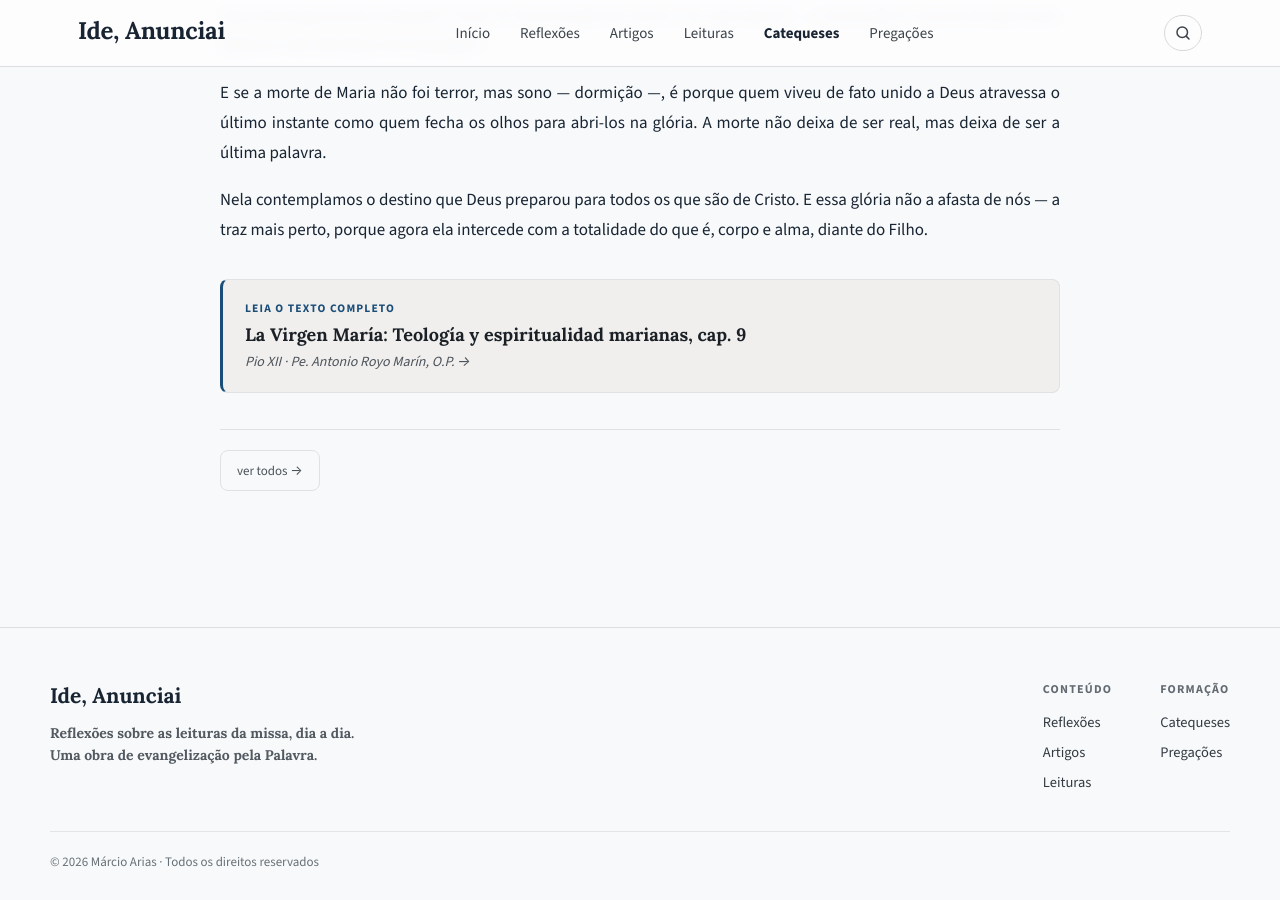
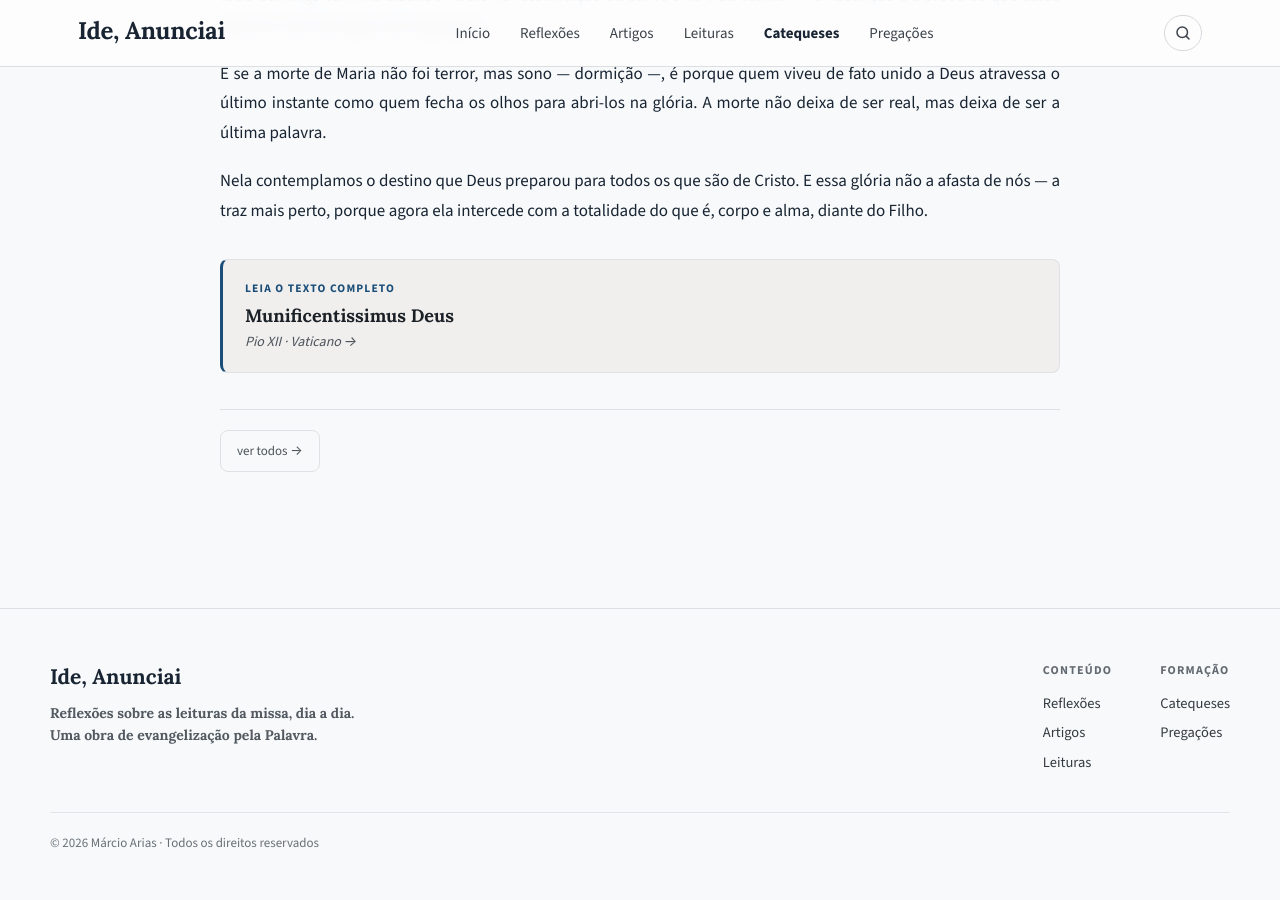
Before and after one commit to admariam/liturgiadiaria, a Jekyll site: the page built from _catequeses/a-assuncao-de-maria.md, in a window 1280 px wide and 900 px high, scrolled down 2926 px. Built offline with Jekyll 4.4.1, drawn with Linux system fonts in a browser that asks for light colours; some of the changed text lies outside the part shown.

Commit message:
Catequese Assuncao: link para Munificentissimus Deus no Vaticano

```diff
--- a/_catequeses/a-assuncao-de-maria.md
+++ b/_catequeses/a-assuncao-de-maria.md
@@ -6,9 +6,9 @@ date: 2026-08-15
 autor: "Márcio Arias"
 ensino_de: "Pio XII"
 local: "Constituição Apostólica Munificentissimus Deus · 1 de novembro de 1950"
-fonte: "Pe. Antonio Royo Marín, O.P."
-fonte_url: ""
-titulo_original: "La Virgen María: Teología y espiritualidad marianas, cap. 9"
+fonte: "Vaticano"
+fonte_url: "https://www.vatican.va/content/pius-xii/la/apost_constitutions/documents/hf_p-xii_apc_19501101_munificentissimus-deus.html"
+titulo_original: "Munificentissimus Deus"
 imagem: /assets/img/catequese-assuncao.jpg
 resumo: "A Assunção não é um privilégio que afasta Maria de nós — é uma promessa que nos diz como a história de cada um pode terminar. Se ela foi elevada em corpo e alma, é porque o destino do corpo importa a Deus."
 ---
```
